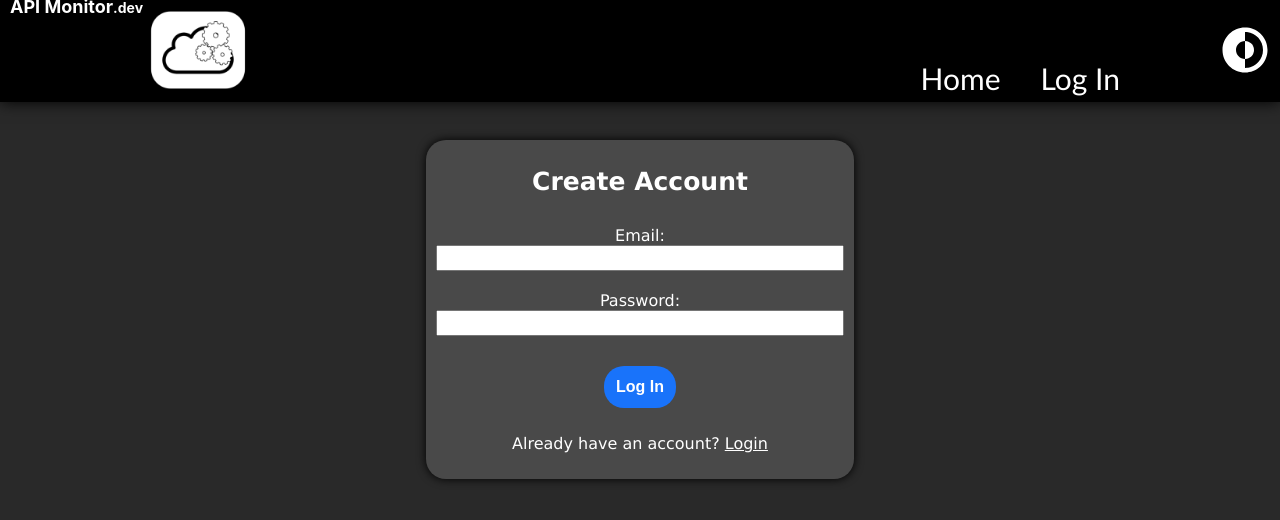
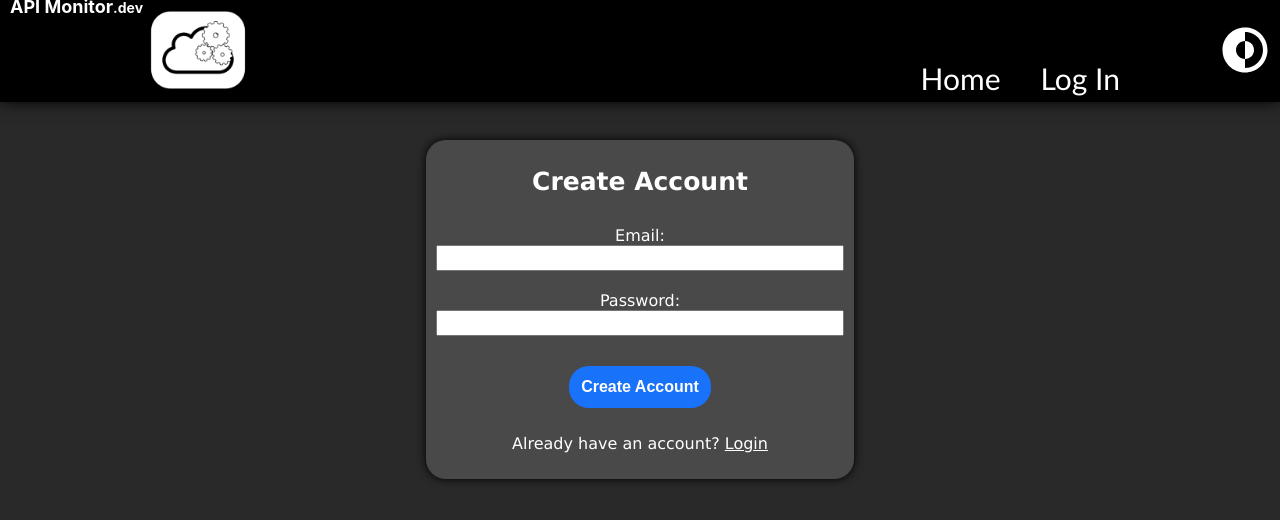
Before and after one commit to JoshBergman/Api-Monitor-Frontend, a React (Create React App) app: page /signup in a window 1280 px wide. Shown: the top 520 px of the page. Built offline with nearby package versions, Linux system fonts and the light colour scheme.

Commit message:
Fixed button typo for signup

```diff
--- a/src/Components/Users/Signup/SignupFields.tsx
+++ b/src/Components/Users/Signup/SignupFields.tsx
@@ -21,7 +21,7 @@ export default function SignupFields() {
                 <label className={styles.label}>Password:</label>
                 <input className={styles.input} type="password" autoComplete='current-password' />
             </div>
-            <Button onClick={submitHandler}>Log In</Button>
+            <Button onClick={submitHandler}>Create Account</Button>
         </form>
     </div>
   )
```
